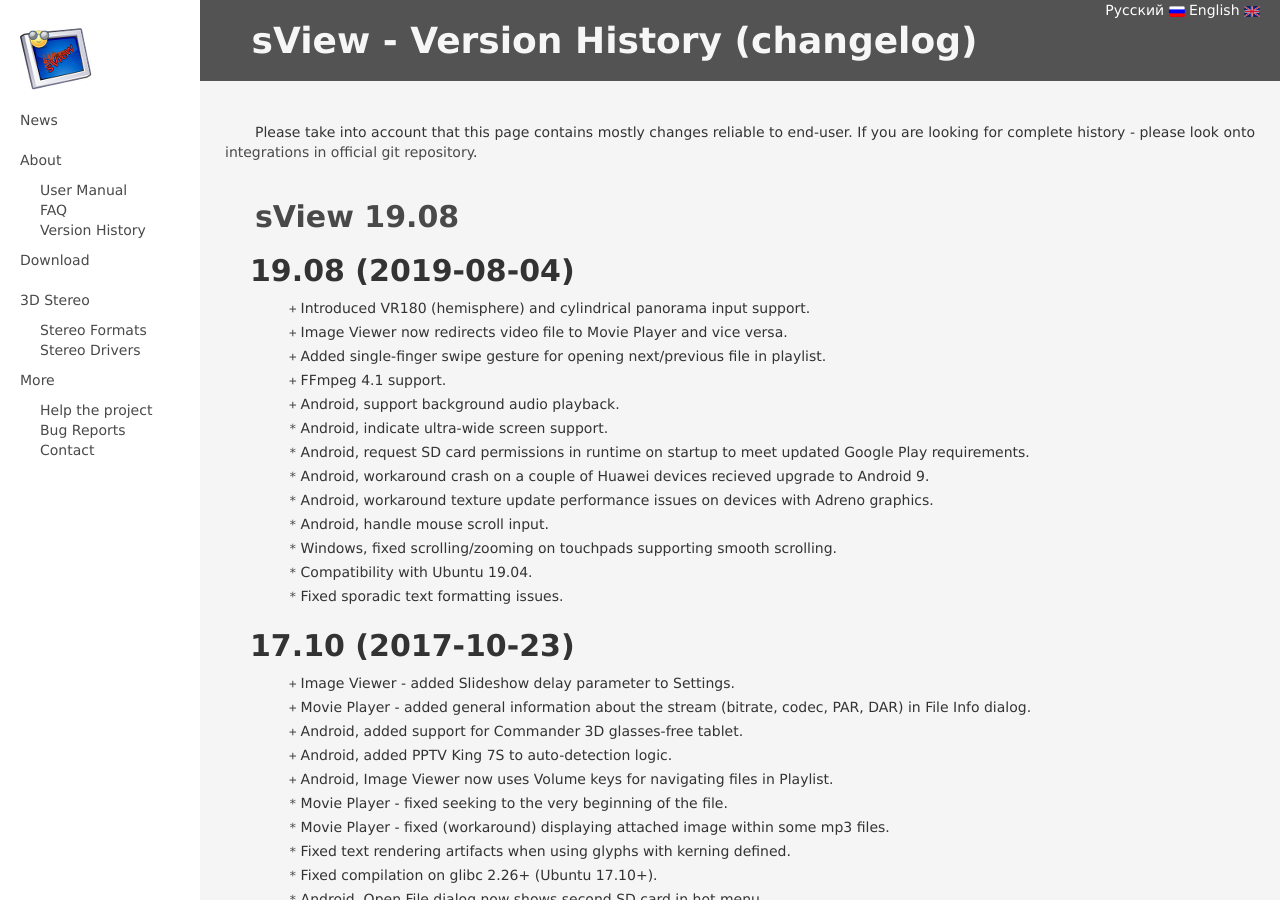
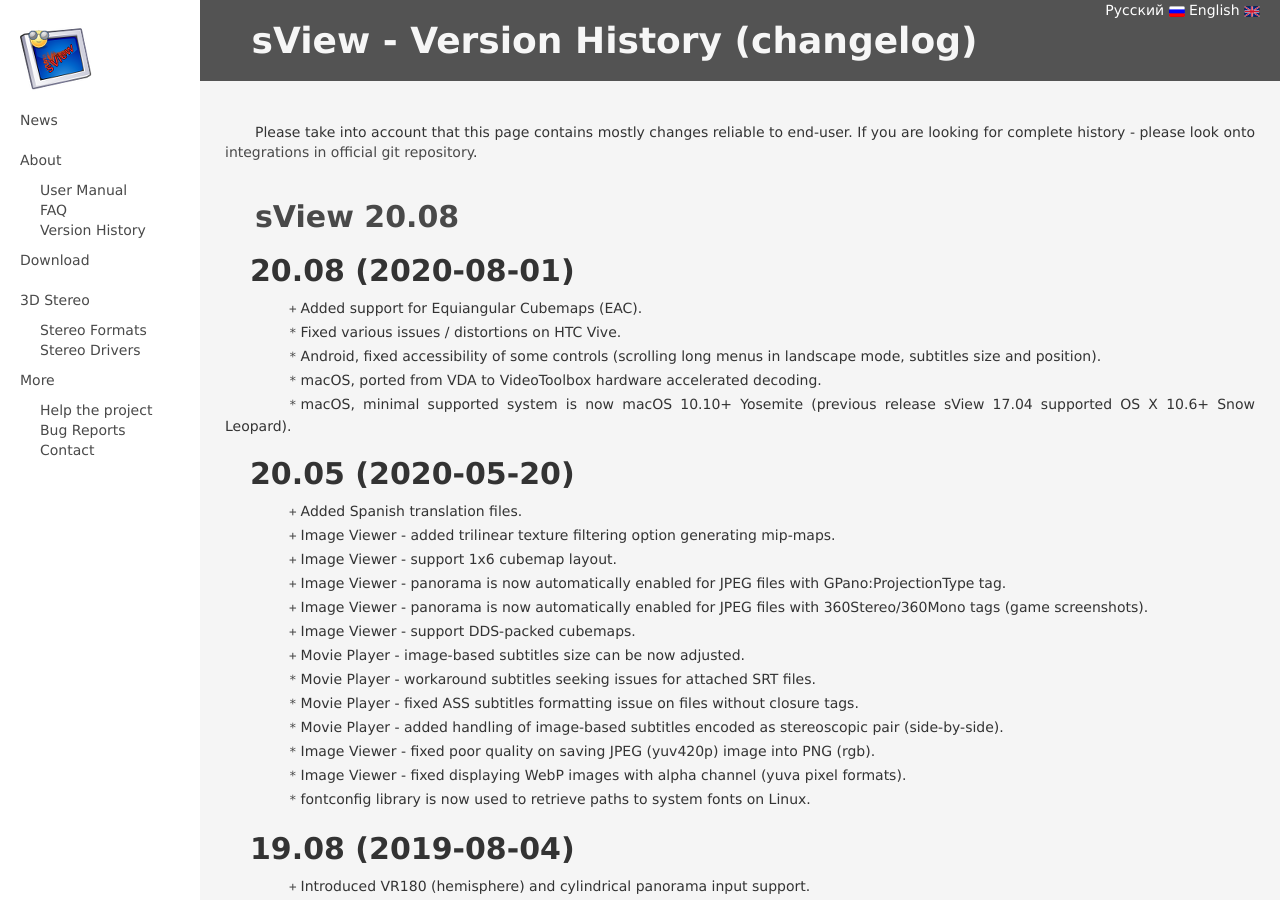
Before and after one commit to gkv311/gkv311.github.io, a Jekyll site: the page built from en/sview/history.html, in a window 1280 px wide and 900 px high. Built offline with Jekyll 4.4.1, drawn with Linux system fonts in a browser that asks for light colours.

Commit message:
sView 20.08

```diff
--- a/_config.yml
+++ b/_config.yml
@@ -36,16 +36,16 @@
 excerpt_separator: <!--break-->
 
 sview_download:  "http://download.sview.ru"
-sview_version_win:    "20.01"
-sview_version_mac:    "17.04"
-sview_version_apk:    "20.01"
-sview_build_date_win: "2020-01-14"
-sview_build_date_mac: "2017-04-16"
-sview_build_date_apk: "2020-02-01"
-sview_win_exe:        "sViewSetup_v.20.01_14.exe"
+sview_version_win:    "20.08"
+sview_version_mac:    "20.08"
+sview_version_apk:    "20.08"
+sview_build_date_win: "2020-08-01"
+sview_build_date_mac: "2020-08-19"
+sview_build_date_apk: "2020-08-02"
+sview_win_exe:        "sViewSetup_v.20.08_1.exe"
 sview_win_ovr_exe:    "sViewSetup_v.15.11alpha15_OVR.exe"
-sview_mac_dmg:        "sViewSetup_v.17.04_16.dmg"
-sview_apk_apk32:      "sViewSetup_v.20.02_01-1_armeabi_v7a.apk"
-sview_apk_apk64:      "sViewSetup_v.20.02_01-1_arm64_v8a.apk"
+sview_mac_dmg:        "sViewSetup_v.20.08_19.dmg"
+sview_apk_apk32:      "sViewSetup_v.20.08_02-1_armeabi_v7a.apk"
+sview_apk_apk64:      "sViewSetup_v.20.08_02-1_arm64_v8a.apk"
 sview_src_tgz:        "sview-17.04-1.tar.gz"
 #sview_rpm_srpm:       "sview-12.05-1.src.rpm"
--- a/en/sview/history.html
+++ b/en/sview/history.html
@@ -36,9 +36,33 @@
 <p>Please take into account that this page contains mostly changes reliable to end-user. If you are looking for complete history - please look onto <a href=https://github.com/gkv311/sview/commits/master>integrations in official git repository</a>.</p>
 
 <div><a title="sView1206" href="javascript:void(0);" onclick="switchShowHide('sView1206');">
-<h2 class='indent'>sView 19.08</h2></a></div>
+<h2 class='indent'>sView 20.08</h2></a></div>
 
     <div id="sView1206" style="display: block;">
+
+<h2>20.08 (2020-08-01)</h2>
+
+<p><code>+ </code>Added support for Equiangular Cubemaps (EAC).</p>
+<p><code>* </code>Fixed various issues / distortions on HTC Vive.</p>
+<p><code>* </code>Android, fixed accessibility of some controls (scrolling long menus in landscape mode, subtitles size and position).</p>
+<p><code>* </code>macOS, ported from VDA to VideoToolbox hardware accelerated decoding.</p>
+<p><code>* </code>macOS, minimal supported system is now macOS 10.10+ Yosemite (previous release sView 17.04 supported OS X 10.6+ Snow Leopard).</p>
+
+<h2>20.05 (2020-05-20)</h2>
+
+<p><code>+ </code>Added Spanish translation files.</p>
+<p><code>+ </code>Image Viewer - added trilinear texture filtering option generating mip-maps.</p>
+<p><code>+ </code>Image Viewer - support 1x6 cubemap layout.</p>
+<p><code>+ </code>Image Viewer - panorama is now automatically enabled for JPEG files with GPano:ProjectionType tag.</p>
+<p><code>+ </code>Image Viewer - panorama is now automatically enabled for JPEG files with 360Stereo/360Mono tags (game screenshots).</p>
+<p><code>+ </code>Image Viewer - support DDS-packed cubemaps.</p>
+<p><code>+ </code>Movie Player - image-based subtitles size can be now adjusted.</p>
+<p><code>* </code>Movie Player - workaround subtitles seeking issues for attached SRT files.</p>
+<p><code>* </code>Movie Player - fixed ASS subtitles formatting issue on files without closure tags.</p>
+<p><code>* </code>Movie Player - added handling of image-based subtitles encoded as stereoscopic pair (side-by-side).</p>
+<p><code>* </code>Image Viewer - fixed poor quality on saving JPEG (yuv420p) image into PNG (rgb).</p>
+<p><code>* </code>Image Viewer - fixed displaying WebP images with alpha channel (yuva pixel formats).</p>
+<p><code>* </code>fontconfig library is now used to retrieve paths to system fonts on Linux.</p>
 
 <h2>19.08 (2019-08-04)</h2>
 
```
Also changed, not shown: en/download.html (+7 -7 lines), en/news/_posts/2020-07-14-sview-openvr-en.md (added, +11 -0 lines), ru/download.html (+5 -5 lines), ru/news/_posts/2020-07-14-sview-openvr-ru.md (added, +11 -0 lines), ru/sview/history.html (+25 -1 lines), 1 other file.
